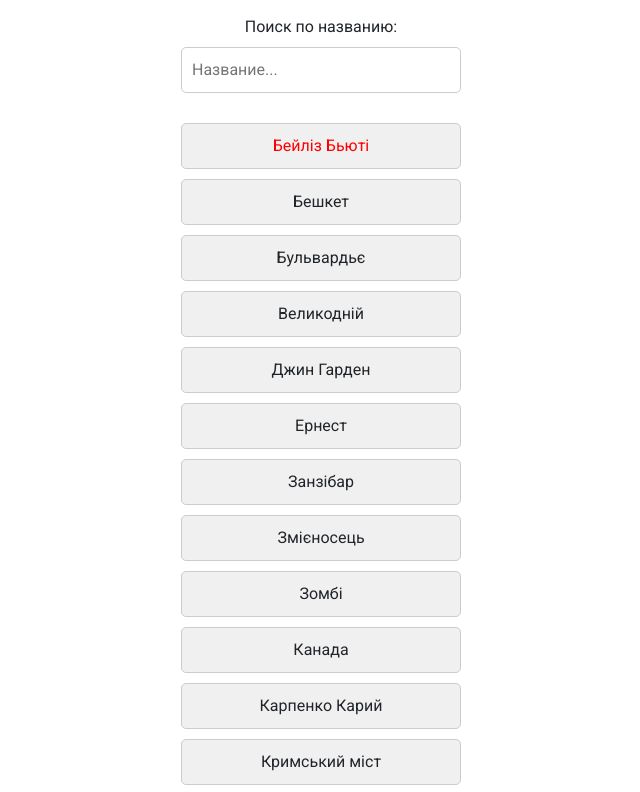
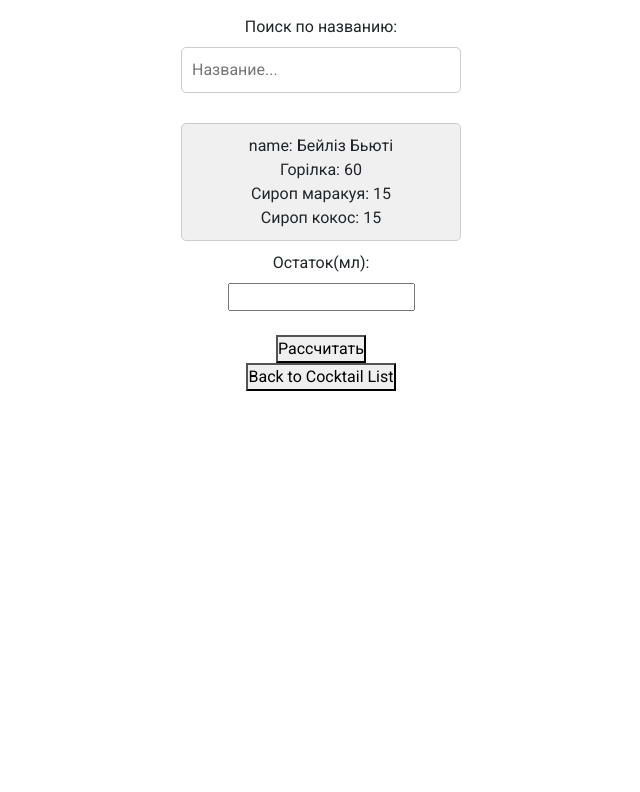
Before and after one commit to ChelChelov/Bar, a website: page src/index.html in a window 1280 px wide. Both pictures are taken after a click on the element "Бейліз Бьюті". Shown: the top 792 px of the page, without its empty margins (319-959 px from the left). Drawn offline with nearby package versions, Linux system fonts and the light colour scheme; files that its build step writes are made by us from their sources.

Commit message:
add displayCalculateWindow(); addFormToCalculateWindow()

```diff
--- a/src/js/script.js
+++ b/src/js/script.js
@@ -185,97 +185,6 @@ document.addEventListener('DOMContentLoaded', function() {
 		return 0;
 	});
 
-	// Event listener to each cocktail list item
-    function changeTextColorToRedOnClick() {
-        document.querySelectorAll('.cocktail-list__item').forEach(item => {
-            item.addEventListener('click', event => {
-                // Remove red color from all other cocktail list items
-                document.querySelectorAll('.cocktail-list__item').forEach(otherItem => {
-                    if (otherItem !== event.target) {
-                        otherItem.style.color = ''; // Reset color to default
-                    }
-                });
-
-                // Change the text color to red for the clicked item
-                event.target.style.color = 'red';
-            });
-        });
-    }
-
-	const cocktailList = document.getElementById('cocktail-list');
-
-    // Function to display the list of cocktails
-    function displayCocktails(cocktails) {
-        cocktailList.innerHTML = '';
-        cocktails.forEach(cocktail => {
-            const listItem = document.createElement('div');
-            listItem.textContent = cocktail.name;
-            listItem.classList.add('cocktail-list__item');
-            cocktailList.append(listItem);
-        });
-		changeTextColorToRedOnClick();
-    }
-
-    // Function to filter cocktails based on user input
-    function filterCocktails(inputText) {
-        const filteredCocktails = cocktails.filter(cocktail => {
-            return cocktail.name.toLowerCase().includes(inputText.toLowerCase());
-        });
-        displayCocktails(filteredCocktails);
-    }
-
-    // Event listener for form submission
-    const form = document.querySelector('form');
-    form.addEventListener('submit', function(event) {
-        event.preventDefault();
-        const inputText = document.getElementById('textInput').value;
-        filterCocktails(inputText);
-    });
-
-    // Event listener for input field changes
-    const inputField = document.getElementById('textInput');
-    inputField.addEventListener('input', function() {
-        const inputText = inputField.value;
-        filterCocktails(inputText);
-    });
-
-	displayCocktails(cocktails);
-});
-
-
-// Test zone
-
-const cocktails =
-[
-	{ name: 'Бульвардьє',
-	'бурбон': 45,
-	'вермут червоний': 30,
-	'біттер': 30
-	},
-	{ name: 'Негроні',
-	'Джин Біфітер': 30,
-	'Біттер': 30,
-	'Вермут красный': 30
-	},
-	{ name: 'Зомбі',
-	'Білий ром': 25,
-	'Темний ром': 25,
-	'Золотий ром': 25,
-	'Лікер тріплсек': 15,
-	'Сироп малина': 10,
-	'Сироп кориця': 10,
-	'Цукровий сироп': 10
-  	},
-	{ name: 'Май Тай',
-	'Білий ром': 30,
-	'Темний ром': 30,
-	'Золотий ром': 30,
-	'Тріпл сек': 15,
-	'Лікер Мигдаль': 15,
-	'Карамель сироп': 15
-	}
-];
-
 	//Эта функция принимает остаток премикса и объект этого премикса и выводит в консоль кол-во ингредиентов в соответствии с остатком
 	function calculateIngredients (total, cocktail) {
 		const newCoctail = {...cocktail};
@@ -311,13 +220,109 @@ const cocktails =
 		for (let key in cocktail) {
 			presetList += `${key}: ${cocktail[key]}`;
 			if (key !== lastKey) {
-				presetList += '\n';
+				presetList += '<br>';
 			}
 		}
 		return presetList;
 	}
 
-// calculateIngredients(1000, cocktails[1]);
-// console.log(showCocktail(cocktails[1]));
+	// Function add form into cocktail-list
+	function addFormToCalculateWindow() {
+		const cocktailList = document.getElementById('cocktail-list');
 
-console.log(showCocktail(calculateIngredients(10000, cocktails[0])));
+		const form = document.createElement('form');
+		form.classList.add('calculate-form');
+		form.action = '/submit';
+		form.method = 'post';
+
+		const label = document.createElement('label');
+		label.htmlFor = 'number';
+		label.textContent = 'Остаток(мл):';
+
+		const input = document.createElement('input');
+		input.type = 'number';
+		input.id = 'number';
+		input.name = 'number';
+		input.required = true;
+
+		const submitButton = document.createElement('button');
+		submitButton.type = 'submit';
+		submitButton.classList.add('calculate-button');
+		submitButton.textContent = 'Рассчитать';
+
+		const backButton = document.createElement('button');
+		backButton.type = 'button'; // Button type to prevent form submission
+		backButton.classList.add('back-button');
+		backButton.textContent = 'Back to Cocktail List';
+		backButton.addEventListener('click', () => {
+			displayCocktails(cocktails);
+		});
+
+		form.append(label);
+		form.append(input);
+		form.append(document.createElement('br'));
+		form.append(submitButton);
+		form.append(backButton);
+
+		cocktailList.append(form);
+	}
+
+	const cocktailList = document.getElementById('cocktail-list');
+
+	// Event listener to each cocktail list item
+    function displayCalculateWindow() {
+		document.querySelectorAll('.cocktail-list__item').forEach(item => {
+			item.addEventListener('click', event => {
+				cocktailList.innerHTML = '';
+
+				const listItem = document.createElement('div');
+				const cocktailName = event.target.getAttribute('data-cocktail');
+				const cocktail = cocktails.find(cocktail => cocktail.name === cocktailName);
+
+				listItem.innerHTML = showCocktail(cocktail);
+				listItem.classList.add('cocktail-list__item');
+				cocktailList.append(listItem);
+
+				addFormToCalculateWindow();
+			});
+		});
+	}
+
+    // Function to display the list of cocktails
+    function displayCocktails(cocktails) {
+        cocktailList.innerHTML = '';
+        cocktails.forEach(cocktail => {
+            const listItem = document.createElement('div');
+            listItem.textContent = cocktail.name;
+            listItem.classList.add('cocktail-list__item');
+			listItem.setAttribute('data-cocktail', cocktail.name);
+            cocktailList.append(listItem);
+        });
+		displayCalculateWindow();
+    }
+
+    // Function to filter cocktails based on user input
+    function filterCocktails(inputText) {
+        const filteredCocktails = cocktails.filter(cocktail => {
+            return cocktail.name.toLowerCase().includes(inputText.toLowerCase());
+        });
+        displayCocktails(filteredCocktails);
+    }
+
+    // Event listener for form submission
+    const form = document.querySelector('form');
+    form.addEventListener('submit', function(event) {
+        event.preventDefault();
+        const inputText = document.getElementById('textInput').value;
+        filterCocktails(inputText);
+    });
+
+    // Event listener for input field changes
+    const inputField = document.getElementById('textInput');
+    inputField.addEventListener('input', function() {
+        const inputText = inputField.value;
+        filterCocktails(inputText);
+    });
+
+	displayCocktails(cocktails);
+});
--- a/src/sass/style.scss
+++ b/src/sass/style.scss
@@ -34,6 +34,10 @@ main {
         gap: 10px;
         align-items: center;
         width: 280px;
+        span {
+            text-align: start;
+            color: red;
+        }
         &__item {
             background-color: #f0f0f0;
             border: 1px solid #ccc;
```
Also changed, not shown: dist/css/style.min.css, dist/js/script.js.
